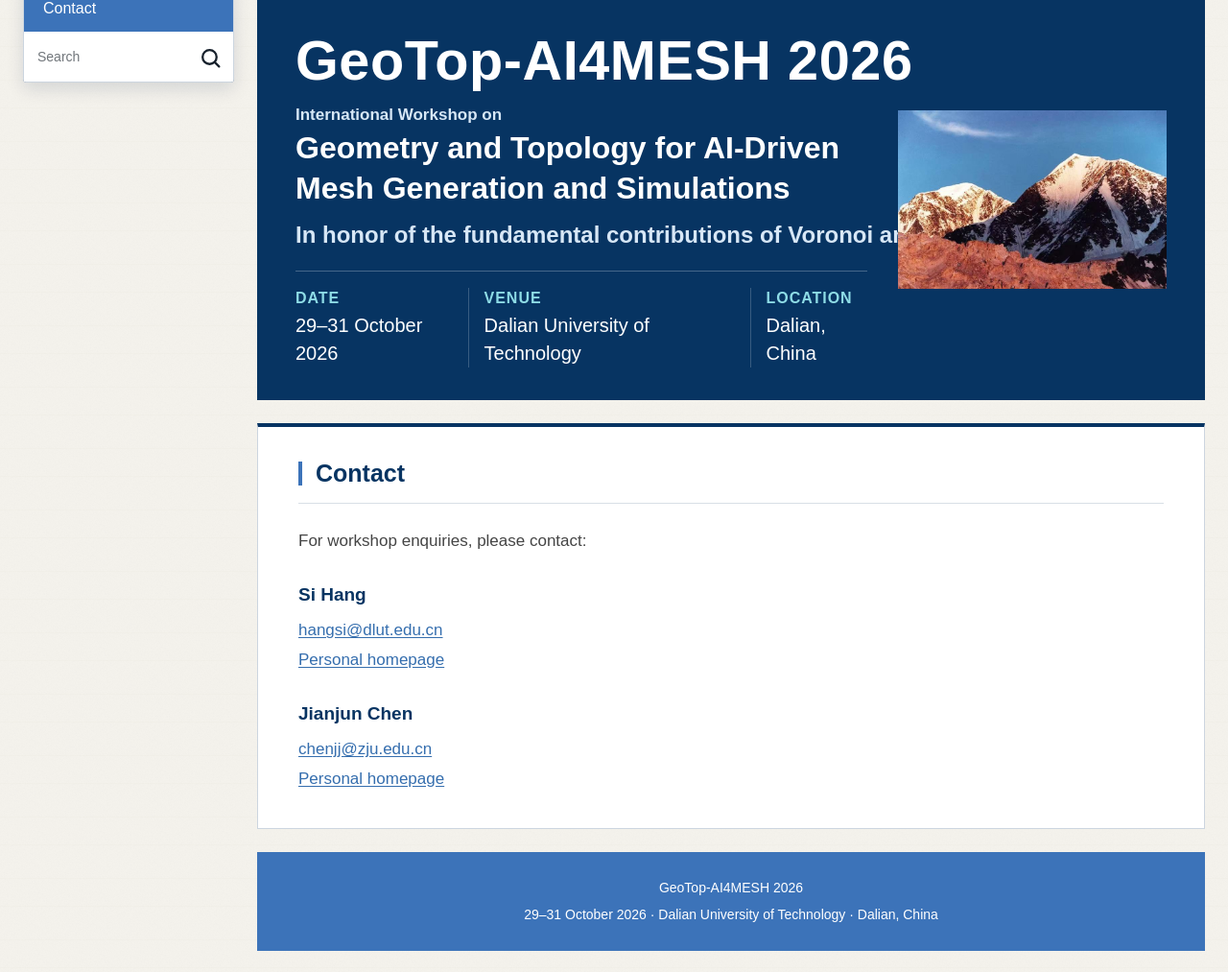
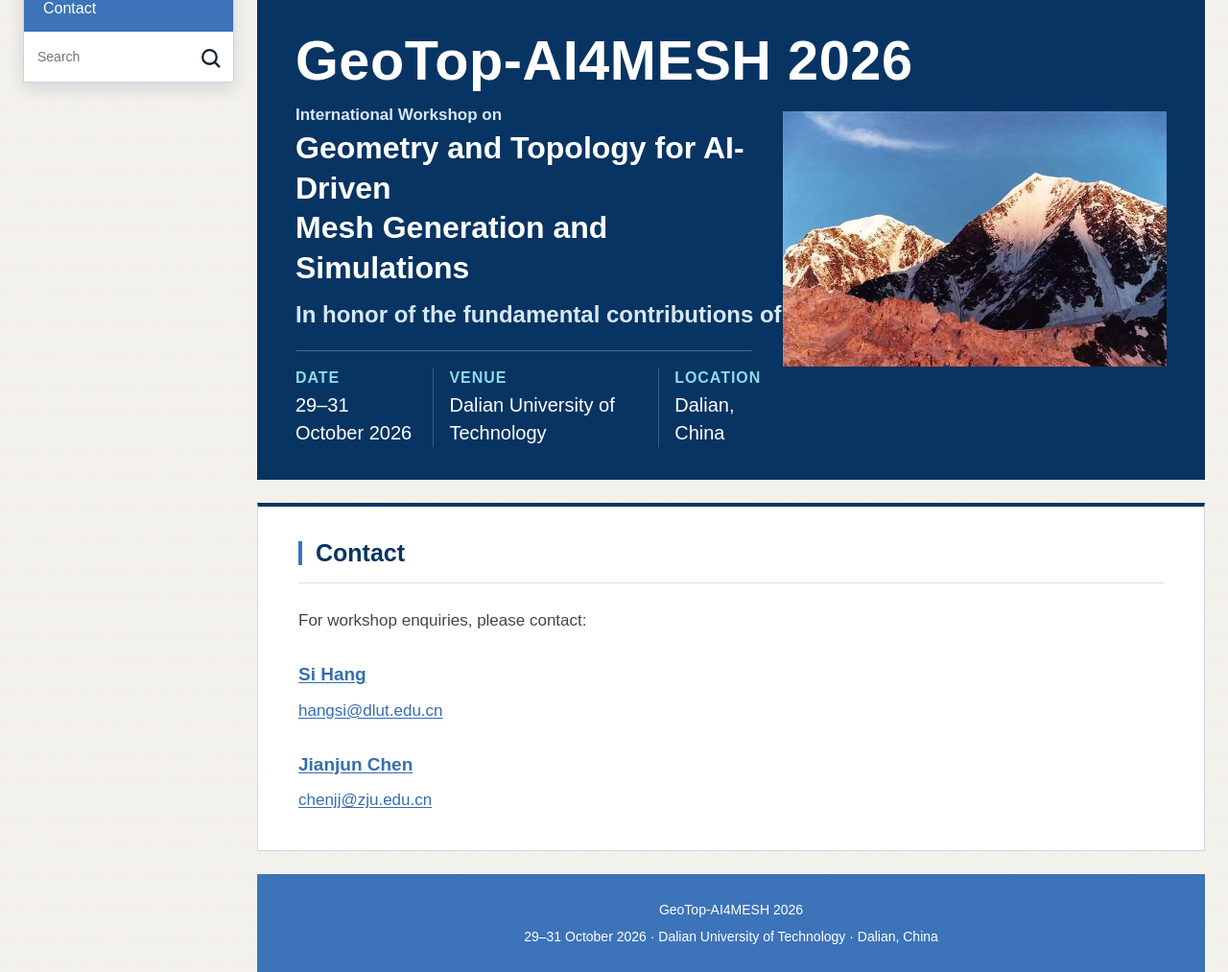
Before and after one commit to FHCCT/AI4MESH-WEB, a Jekyll site: the page built from contact.md, in a window 1280 px wide and 1400 px high, scrolled down 187 px. Shown: the part 387-1400 px from the top of the window at 96% size. Built offline with Jekyll 4.4.1, drawn with Linux system fonts in a browser that asks for light colours; before the commit the page ends 1565 px from its top, so only the background shows below that.

Commit message:
Link contact names and align hero mountain image

```diff
--- a/assets/css/main.css
+++ b/assets/css/main.css
@@ -1577,9 +1577,9 @@ html:not(.js-enabled) .nav-group:focus-within > .nav-submenu {
   .hero-info-card {
     position: static;
     display: grid;
-    grid-template-columns: minmax(0, 1fr) 280px;
+    grid-template-columns: minmax(0, 1fr) 400px;
     gap: 32px;
-    align-items: center;
+    align-items: stretch;
     width: 100%;
     min-width: 0;
     overflow: visible;
@@ -1599,15 +1599,18 @@ html:not(.js-enabled) .nav-group:focus-within > .nav-submenu {
   .hero-mountain {
     display: flex;
     min-width: 0;
-    min-height: 220px;
+    min-height: 0;
+    height: 100%;
     align-items: center;
-    justify-content: center;
+    justify-content: flex-end;
+    padding: 16px 0;
   }
 
   .hero-mountain img {
     width: 100%;
-    height: auto;
+    height: 100%;
     object-fit: contain;
+    object-position: right center;
   }
 
   .hero-band,
@@ -1744,12 +1747,15 @@ html:not(.js-enabled) .nav-group:focus-within > .nav-submenu {
 
   .hero-mountain {
     min-height: 0;
+    height: auto;
     margin-top: 24px;
+    padding: 0;
   }
 
   .hero-mountain img {
     width: 100%;
     height: auto;
+    object-position: center center;
   }
 
   .main-shell {
--- a/contact.md
+++ b/contact.md
@@ -4,4 +4,4 @@ title: Contact
 nav_key: contact
 ---
 
-<section class="content-panel" aria-labelledby="contact-title"><h2 class="panel-title" id="contact-title">Contact</h2><div class="panel-body prose"><p>For workshop enquiries, please contact:</p><h3>Si Hang</h3><p><a class="standard-link" href="mailto:hangsi@dlut.edu.cn">hangsi@dlut.edu.cn</a><br><a class="standard-link" href="https://faculty.dlut.edu.cn/sihang/zh_CN/index.htm" target="_blank" rel="noopener noreferrer">Personal homepage</a></p><h3>Jianjun Chen</h3><p><a class="standard-link" href="mailto:chenjj@zju.edu.cn">chenjj@zju.edu.cn</a><br><a class="standard-link" href="https://person.zju.edu.cn/jjchen" target="_blank" rel="noopener noreferrer">Personal homepage</a></p></div></section>
+<section class="content-panel" aria-labelledby="contact-title"><h2 class="panel-title" id="contact-title">Contact</h2><div class="panel-body prose"><p>For workshop enquiries, please contact:</p><h3><a class="standard-link" href="https://faculty.dlut.edu.cn/sihang/zh_CN/index.htm" target="_blank" rel="noopener noreferrer">Si Hang</a></h3><p><a class="standard-link" href="mailto:hangsi@dlut.edu.cn">hangsi@dlut.edu.cn</a></p><h3><a class="standard-link" href="https://person.zju.edu.cn/jjchen" target="_blank" rel="noopener noreferrer">Jianjun Chen</a></h3><p><a class="standard-link" href="mailto:chenjj@zju.edu.cn">chenjj@zju.edu.cn</a></p></div></section>
```
